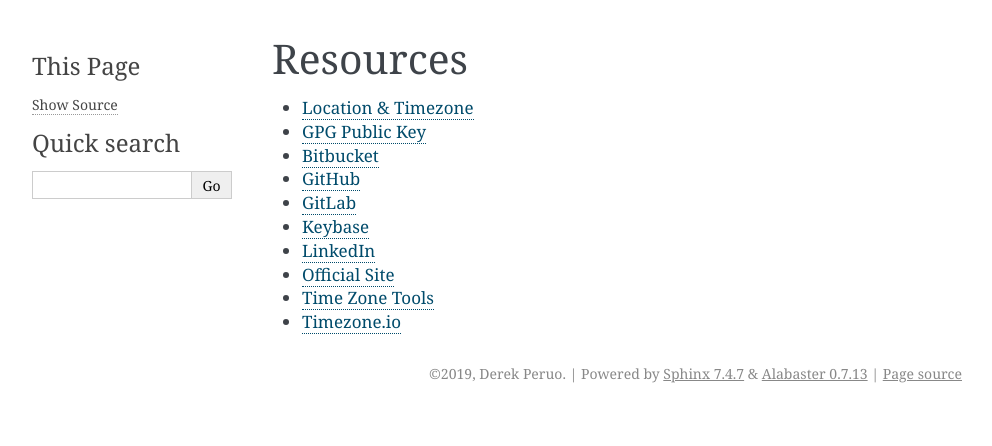
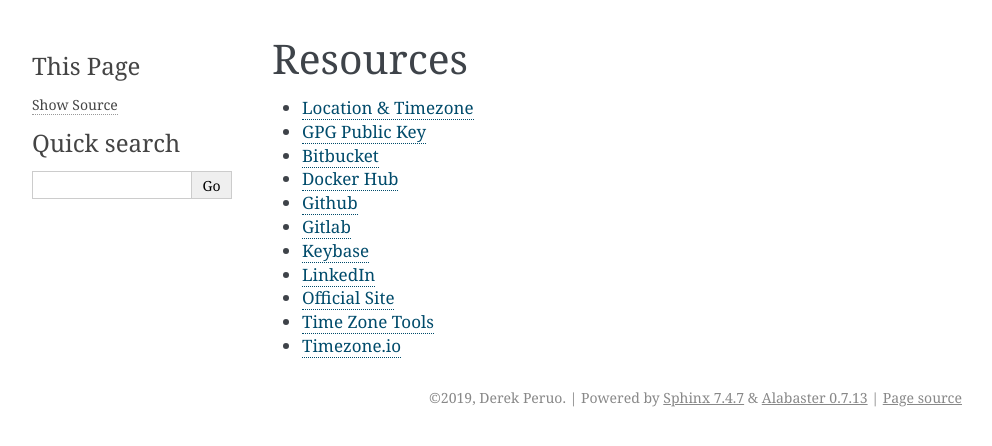
Before and after one commit to dperuo/about-me, a Sphinx documentation site: the page built from docs/sections/resources.rst, in a window 1280 px wide. Shown: the top 446 px of the page, without its empty margins (148-1140 px from the left). Built offline with Sphinx 7.4.7, drawn with Linux system fonts in a browser that asks for light colours; pages that are not in the unit, such as notebooks, are missing from menus.

Commit message:
feat: 🎸 Add Docker Hub profile to RESOURCES section

```diff
--- a/docs/sections/resources.rst
+++ b/docs/sections/resources.rst
@@ -11,8 +11,9 @@
     Time Zone Map <timezones>
 
     Bitbucket <https://bitbucket.org/dperuo>
-    GitHub <https://github.com/dperuo>
-    GitLab <https://gitlab.com/dperuo>
+    Docker Hub<https://hub.docker.com/u/dperuo>
+    Github <https://github.com/dperuo>
+    Gitlab <https://gitlab.com/dperuo>
     Keybase <https://keybase.io/derekperuo>
     LinkedIn <https://www.linkedin.com/in/derekperuo/>
     Official Site <http://derekperuo.net>
```
